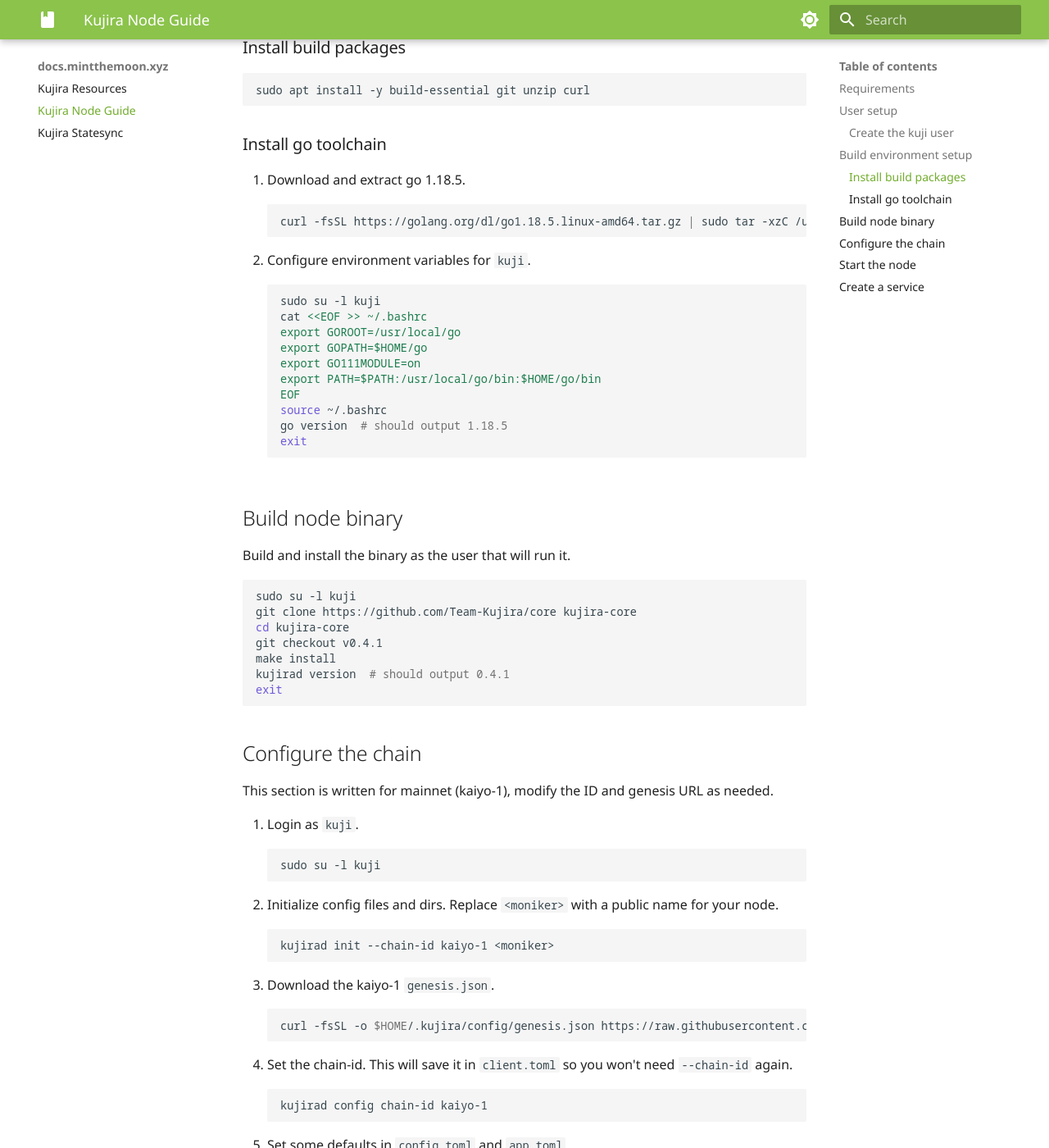
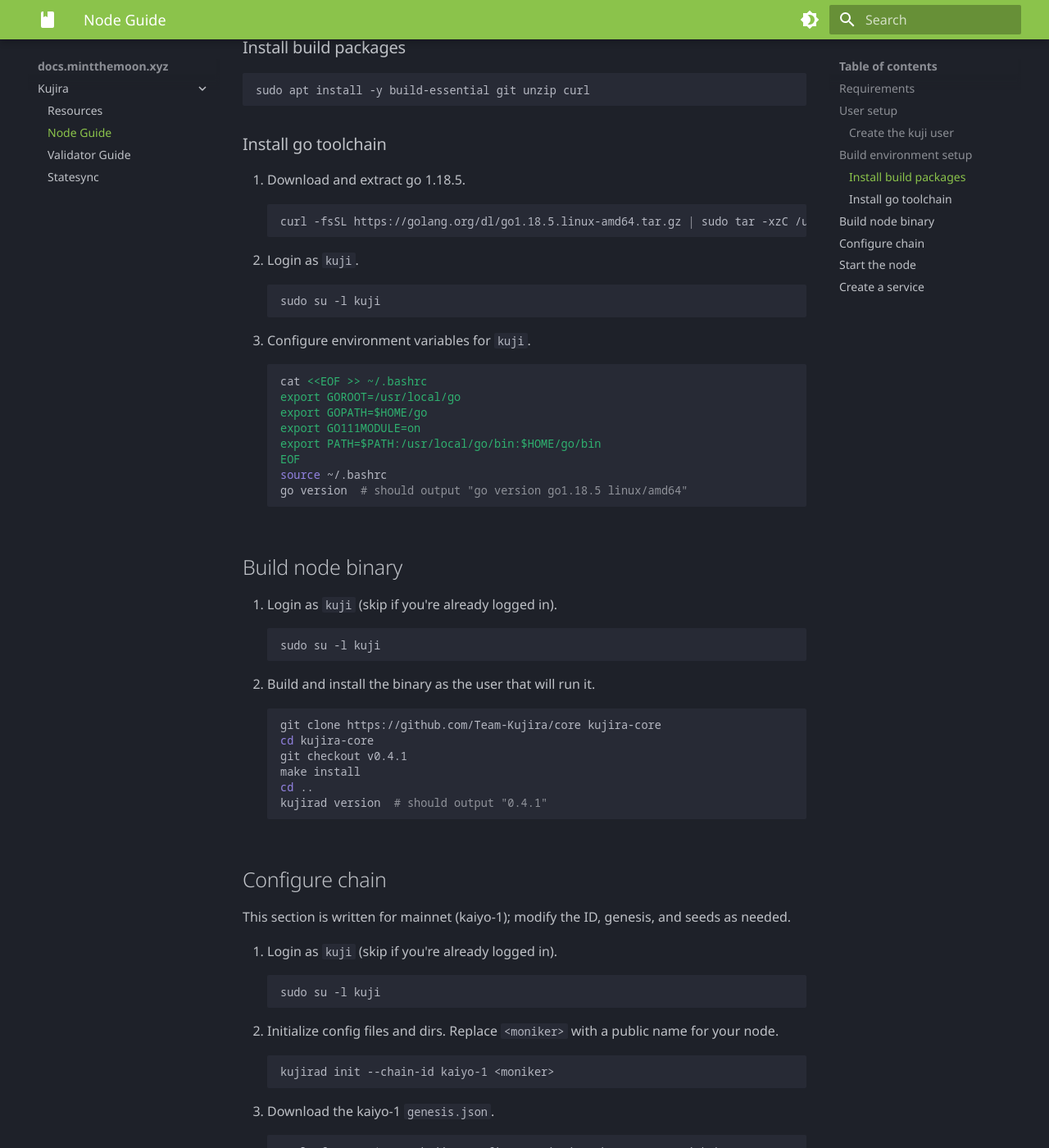
Before and after one commit to mintthemoon/mintwiki, an MkDocs documentation site: the page built from docs/kujira/node-guide.md, in a window 1280 px wide and 1400 px high, scrolled down 564 px. Shown: the whole window at 82% size. Built offline with MkDocs 1.6.1 and Material for MkDocs 9.7.7, drawn with Linux system fonts in a browser that asks for light colours.

Commit message:
initial release kujira docs

````diff
--- a/docs/kujira-node-guide.md
+++ b/docs/kujira/node-guide.md
@@ -23,11 +23,14 @@ sudo apt install -y build-essential git unzip curl
 ### Install go toolchain
 1. Download and extract go 1.18.5.
 ```bash
-curl -fsSL https://golang.org/dl/go1.18.5.linux-amd64.tar.gz | sudo tar -xzC /usr/local/go
+curl -fsSL https://golang.org/dl/go1.18.5.linux-amd64.tar.gz | sudo tar -xzC /usr/local
 ```
-2. Configure environment variables for `kuji`.
+2. Login as `kuji`.
 ```bash
 sudo su -l kuji
+```
+3. Configure environment variables for `kuji`.
+```bash
 cat <<EOF >> ~/.bashrc
 export GOROOT=/usr/local/go
 export GOPATH=$HOME/go
@@ -35,28 +38,30 @@ export GO111MODULE=on
 export PATH=$PATH:/usr/local/go/bin:$HOME/go/bin
 EOF
 source ~/.bashrc
-go version  # should output 1.18.5
-exit
+go version  # should output "go version go1.18.5 linux/amd64"
 ```
 
 
 ## Build node binary
-Build and install the binary as the user that will run it.
+1. Login as `kuji` (skip if you're already logged in).
 ```bash
 sudo su -l kuji
+```
+2. Build and install the binary as the user that will run it.
+```bash
 git clone https://github.com/Team-Kujira/core kujira-core
 cd kujira-core
 git checkout v0.4.1
 make install
-kujirad version  # should output 0.4.1
-exit
+cd ..
+kujirad version  # should output "0.4.1"
 ```
 
 
-## Configure the chain
-This section is written for mainnet (kaiyo-1), modify the ID and genesis URL as needed.
+## Configure chain
+This section is written for mainnet (kaiyo-1); modify the ID, genesis, and seeds as needed.
 
-1. Login as `kuji`.
+1. Login as `kuji` (skip if you're already logged in).
 ```bash
 sudo su -l kuji
 ```
@@ -85,7 +90,7 @@ sed -i 's/^seeds =.*/seeds = "70c1d37dd9337d7162d67f49340805360e33b2c5@seed.kuji
 ## Start the node
 Congrats! You're ready to go.
 
-1. (Optional) [Statesync](/kujira-statesync) if you want a head start over syncing from scratch.
+1. (Optional) [Statesync](/kujira/statesync) if you want a head start over syncing from scratch.
 2. Start syncing blocks!
 ```bash
 kujirad start
--- a/mkdocs.yml
+++ b/mkdocs.yml
@@ -1,28 +1,30 @@
 site_name: docs.mintthemoon.xyz
 nav:
-- Kujira Resources: kujira-resources.md
-- Kujira Node Guide: kujira-node-guide.md
-- Kujira Statesync: kujira-statesync.md
+- Kujira:
+  - Resources: kujira/resources.md
+  - Node Guide: kujira/node-guide.md
+  - Validator Guide: kujira/validator-guide.md
+  - Statesync: kujira/statesync.md
 theme:
   name: material
+  font:
+    text: Noto Sans
+    code: Noto Sans Mono
+  icon:
+    logo: material/book
   palette:
+  - scheme: slate
+    toggle:
+      icon: material/brightness-4
+      name: Switch to light mode
+    primary: light green
+    accent: deep orange
   - scheme: default
     toggle:
       icon: material/brightness-7
       name: Switch to dark mode
     primary: light green
     accent: deep orange
-  - scheme: slate
-    toggle:
-      icon: material/brightness-4
-      name: Switch to light mode
-    primary: light green
-    accent: deep orange
-  font:
-    text: Noto Sans
-    code: Noto Sans Mono
-  icon:
-    logo: material/book
 markdown_extensions:
   - pymdownx.highlight:
       anchor_linenums: true
````
Also changed, not shown: docs/index.md (+6 -9 lines), docs/kujira/resources.md (renamed from docs/kujira-resources.md, +9 -3 lines), docs/kujira/statesync.md (renamed from docs/kujira-statesync.md, +14 -5 lines), docs/kujira/validator-guide.md (added, +42 -0 lines).
